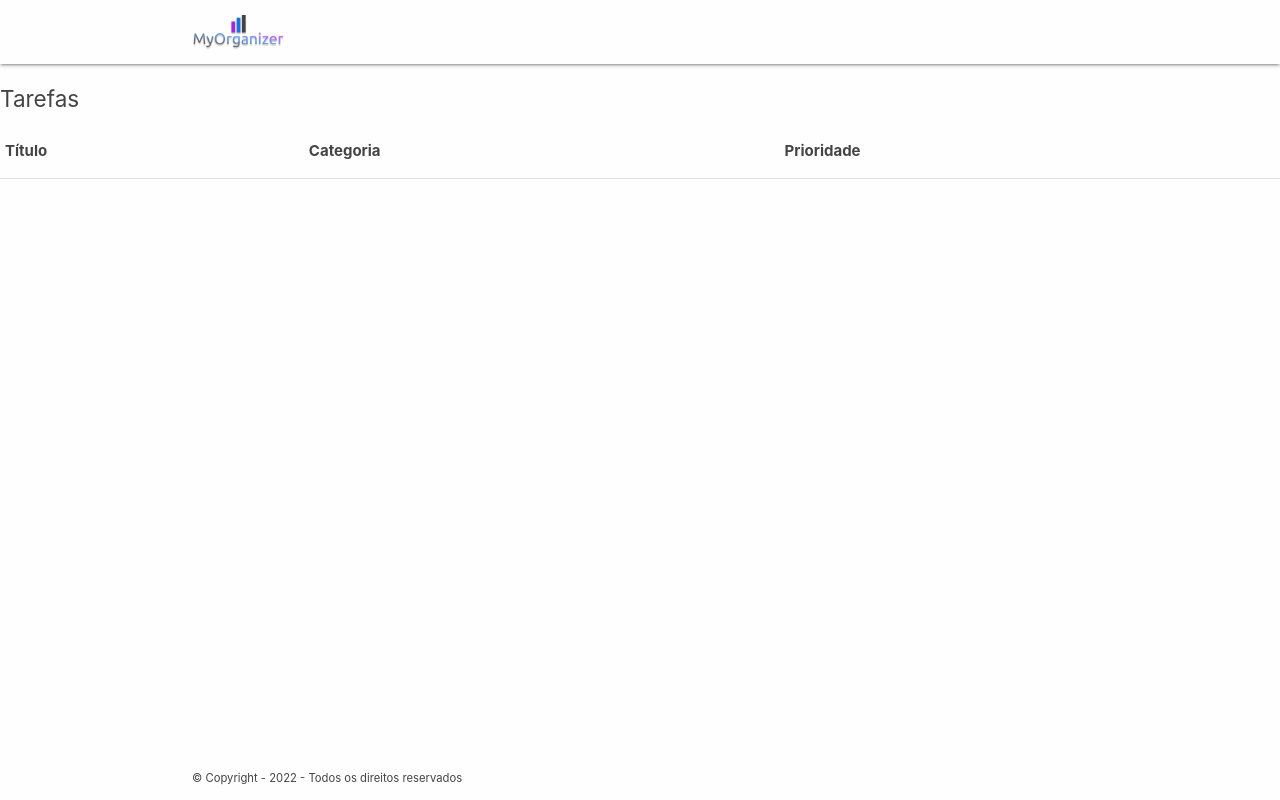
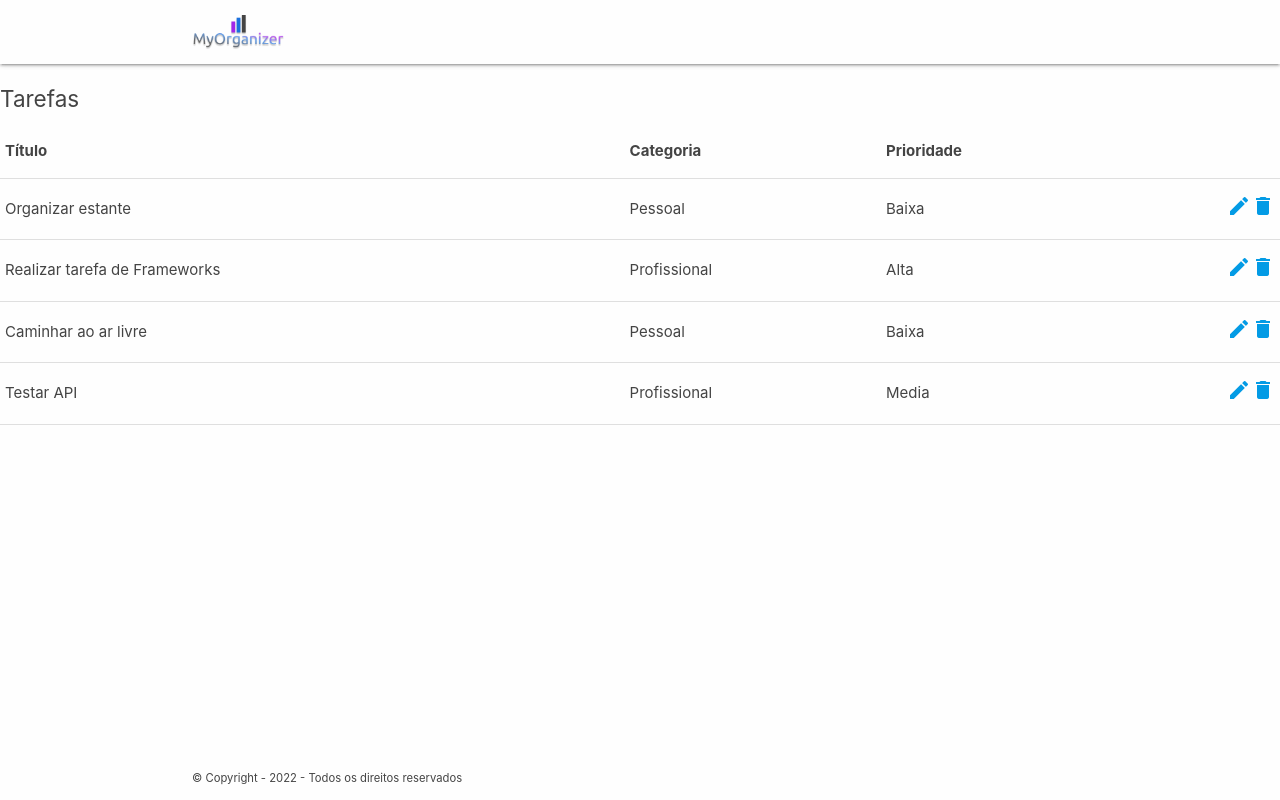
Before and after one commit to giozaccarelli/controle-tarefas-diarias, an Angular app: page /pagina-inicial/lista-tarefas in a window 1280 px wide. Built offline with nearby package versions, Linux system fonts and the light colour scheme; data requests are answered from the project's data file; a web font is replaced by a local one; what ngx-mask would draw is missing.

Commit message:
Adjusted the use of Promises to show Task list.

```diff
--- a/src/app/main-page/main-page.component.ts
+++ b/src/app/main-page/main-page.component.ts
@@ -4,7 +4,6 @@ import { ActivatedRoute } from '@angular/router';
 import { Constants } from '../util/constants';
 import { Tarefa } from '../model/tarefa';
 import { TarefaService } from '../task/tarefa.service';
-import { TarefaPromiseService } from '../services/tarefa-promise.service';
 import { User } from '../model/user';
 import { WebStorageUtil } from '../util/web-storage-util';
 import { Shared } from '../util/shared';
@@ -28,26 +27,13 @@ export class MainPageComponent implements OnInit, AfterViewInit {
 
   constructor(
     private tarefaService: TarefaService,
-    private tarefaPromiseService: TarefaPromiseService,
     private activatedRoute: ActivatedRoute
     ) { }
 
   ngOnInit(): void {
     Shared.initalizeWebStorage();
-    const user = WebStorageUtil.get(Constants.USERNAME_KEY) as User;
     this.tarefa = new Tarefa('', '', '', this.nomeUsuario);
     this.tarefas = this.tarefaService.getTasks();
-
-    this.tarefaPromiseService
-      .getByTaskTitle(Constants.TAREFA_KEY)
-      .then((t: Tarefa[] = []) => {
-        this.tarefa = t[0];
-        localStorage.setItem(Constants.TAREFA_KEY, JSON.stringify(this.tarefa));
-        }
-      )
-      .catch((e) => {
-        this.tarefa = WebStorageUtil.get(Constants.TAREFA_KEY);
-      })
   }
 
   onSubmit() {
--- a/src/app/task/tarefa.component.ts
+++ b/src/app/task/tarefa.component.ts
@@ -3,6 +3,7 @@ import { Component, OnInit } from '@angular/core';
 import { Constants } from '../util/constants';
 import { Tarefa } from '../model/tarefa';
 import { TarefaService } from './tarefa.service';
+import { TarefaPromiseService } from '../services/tarefa-promise.service';
 import { User } from '../model/user';
 import { WebStorageUtil } from '../util/web-storage-util';
 
@@ -15,11 +16,24 @@ export class TarefaComponent implements OnInit {
   tarefa!: Tarefa;
   tarefas?: Tarefa[];
 
-  constructor(private tarefaService: TarefaService) { }
+  constructor(private tarefaService: TarefaService,
+    private tarefaPromiseService: TarefaPromiseService) { }
 
   ngOnInit(): void {
     this.tarefa = new Tarefa('', '', '', '');
-    this.tarefas = this.tarefaService.getTasks();
+
+    this.tarefaPromiseService
+      .getByTaskTitle(this.tarefa.titulo)
+      .then((t: Tarefa[] = []) => {
+        this.tarefa = t[0];
+        localStorage.setItem(Constants.TAREFA_KEY, JSON.stringify(this.tarefa));
+        console.log(t);
+        this.tarefas = t;
+        }
+      )
+      .catch((e) => {
+        this.tarefa = WebStorageUtil.get(Constants.TAREFA_KEY);
+      });
   }
 
   onEdit(tarefa: Tarefa) {
```
